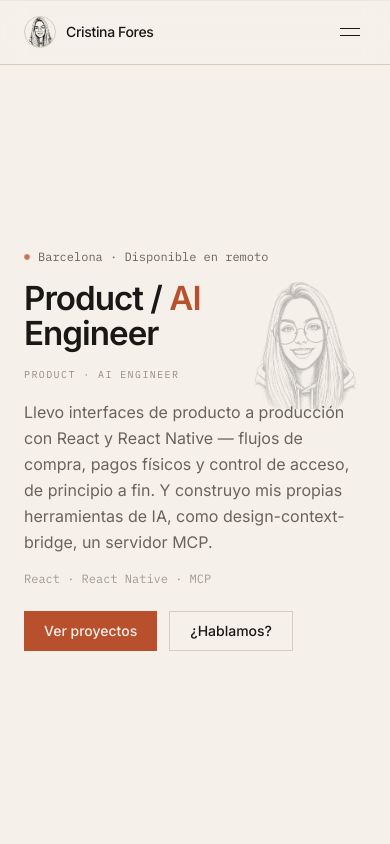
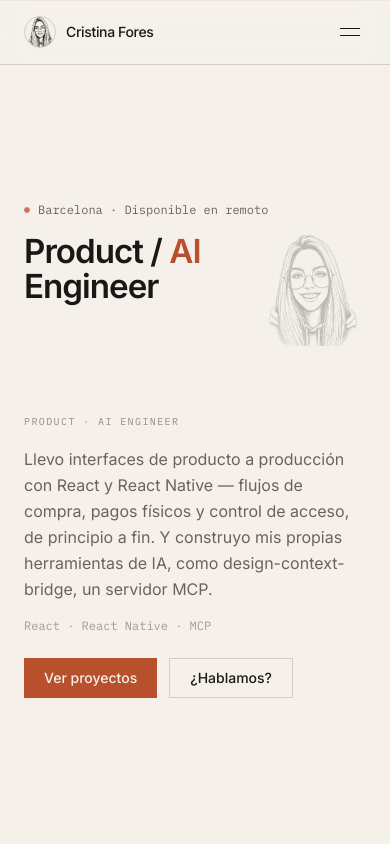
Before and after one commit to CristinaFores/portafolio, a Next.js app: page / in a window 390 px wide. Shown: the top 844 px of the page. Built offline with nearby package versions, Linux system fonts and the light colour scheme.

Commit message:
feat: highlight IA/AI keyword in hero headline

```diff
--- a/components/hero.tsx
+++ b/components/hero.tsx
@@ -10,12 +10,12 @@ import { useMotion } from "@/hooks/use-motion"
 import { useParallaxY } from "@/hooks/use-parallax-y"
 import { PROFILE } from "@/lib/site-config"
 
-/** Renders the headline with the "AI" keyword in the accent color. */
+/** Renders the headline with the "AI"/"IA" keyword in the accent color. */
 function Headline({ text }: { text: string }) {
   return (
     <>
-      {text.split(/(\bAI\b)/).map((part, i) =>
-        part === "AI" ? (
+      {text.split(/(\bAI\b|\bIA\b)/).map((part, i) =>
+        part === "AI" || part === "IA" ? (
           <span key={i} className="text-accent">
             {part}
           </span>
@@ -73,9 +73,9 @@ export function Hero() {
               {t("hero.meta")}
             </p>
             <div className="relative">
-              {/* Portrait fills the right gutter beside the wrapped headline */}
+              {/* Portrait floats into the top-right; headline wraps beside it, then flows full width below */}
               <div
-                className="hero-portrait-fade pointer-events-none absolute right-0 top-0 z-0 h-44 w-32 opacity-[0.28] contrast-75 saturate-75 sm:h-52 sm:w-40 lg:hidden"
+                className="hero-portrait-fade pointer-events-none float-right ml-4 mb-1 h-40 w-28 opacity-[0.28] contrast-75 saturate-75 sm:h-52 sm:w-40 lg:hidden"
                 aria-hidden
               >
                 <Image
@@ -87,7 +87,7 @@ export function Hero() {
                   className="h-full w-full object-contain object-top"
                 />
               </div>
-              <h1 className="relative z-10 max-lg:pr-36 text-balance font-semibold leading-[1.05] tracking-[-0.03em] text-foreground sm:max-lg:pr-44 max-lg:text-[clamp(2rem,8.5vw,2.875rem)] lg:pr-0 lg:text-[clamp(2.5rem,6vw,4rem)]">
+              <h1 className="font-semibold leading-[1.05] tracking-[-0.03em] text-foreground max-lg:text-[clamp(2rem,8.5vw,2.875rem)] lg:pr-0 lg:text-[clamp(2.5rem,6vw,4rem)]">
                 <Headline text={t("hero.headline")} />
               </h1>
             </div>
```
